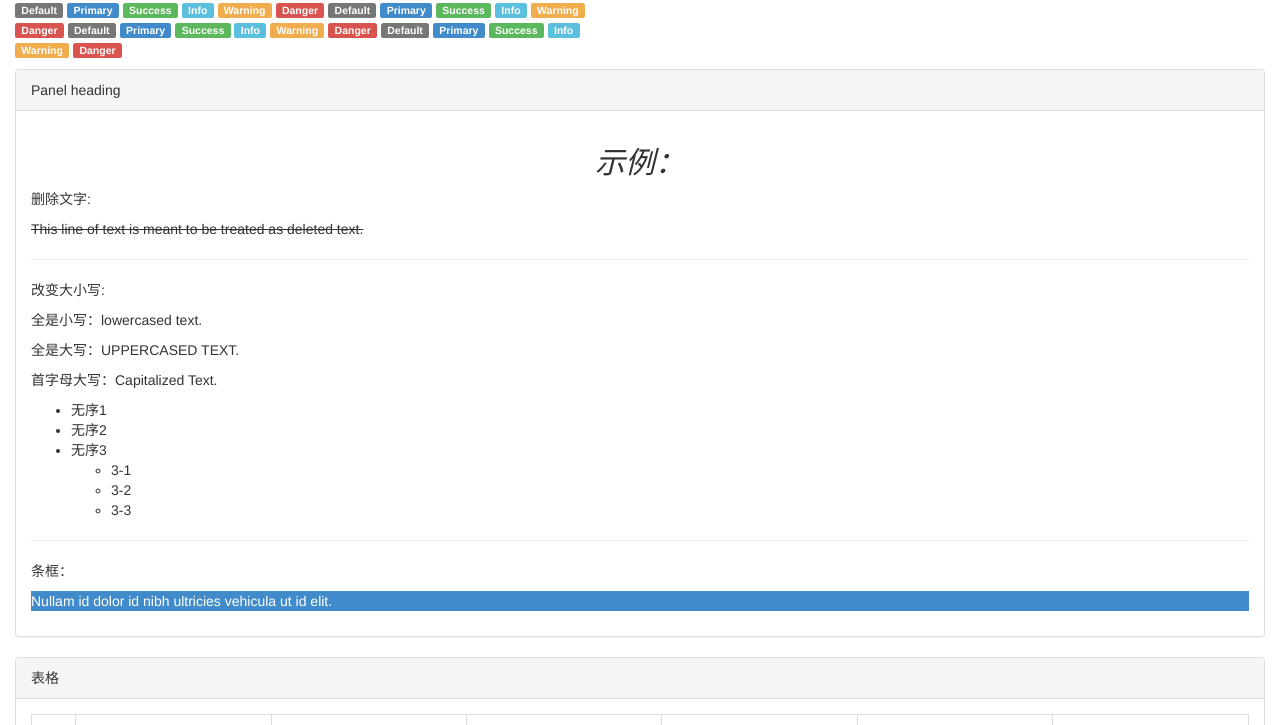
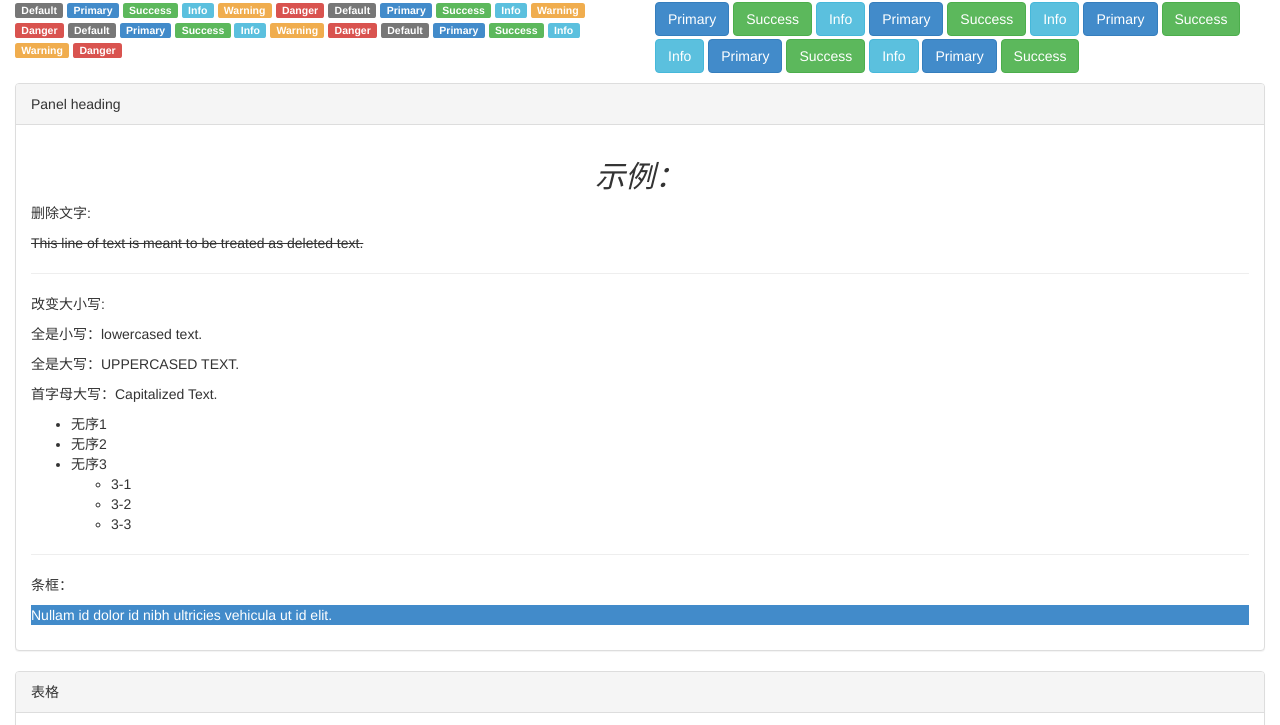
Before and after one commit to liangaiju/bootstraplrean, a website: page staticfile/template.html in a window 1280 px wide. Shown: the part 71-796 px from the top of the page. Drawn offline with nearby package versions, Linux system fonts and the light colour scheme.

Commit message:
add button

```diff
--- a/staticfile/css/app.css
+++ b/staticfile/css/app.css
@@ -1,3 +1,6 @@
 .label-more{
 	display: inline-block;
 }
+.button-more{
+	margin-top: 3px;
+}
--- a/staticfile/template.html
+++ b/staticfile/template.html
@@ -51,6 +51,45 @@
           <span class="label label-danger label-more">Danger</span>
         </div>
         <div class="col-md-6">
+          <!-- Provides extra visual weight and identifies the primary action in a set of buttons -->
+          <button type="button" class="btn btn-primary button-more">Primary</button>
+
+          <!-- Indicates a successful or positive action -->
+          <button type="button" class="btn btn-success button-more">Success</button>
+
+          <!-- Contextual button for informational alert messages -->
+          <button type="button" class="btn btn-info button-more" >Info</button>
+          <!-- Provides extra visual weight and identifies the primary action in a set of buttons -->
+          <button type="button" class="btn btn-primary button-more">Primary</button>
+
+          <!-- Indicates a successful or positive action -->
+          <button type="button" class="btn btn-success button-more">Success</button>
+
+          <!-- Contextual button for informational alert messages -->
+          <button type="button" class="btn btn-info button-more">Info</button>
+          <!-- Provides extra visual weight and identifies the primary action in a set of buttons -->
+          <button type="button" class="btn btn-primary button-more">Primary</button>
+
+          <!-- Indicates a successful or positive action -->
+          <button type="button" class="btn btn-success button-more">Success</button>
+
+
+          <!-- Contextual button for informational alert messages -->
+          <button type="button" class="btn btn-info button-more">Info</button>
+          <!-- Provides extra visual weight and identifies the primary action in a set of buttons -->
+          <button type="button" class="btn btn-primary button-more">Primary</button>
+
+          <!-- Indicates a successful or positive action -->
+          <button type="button" class="btn btn-success button-more">Success</button>
+
+
+          <!-- Contextual button for informational alert messages -->
+          <button type="button" class="btn btn-info button-more">Info</button>
+          <!-- Provides extra visual weight and identifies the primary action in a set of buttons -->
+          <button type="button" class="btn btn-primary button-more">Primary</button>
+
+          <!-- Indicates a successful or positive action -->
+          <button type="button" class="btn btn-success button-more">Success</button>
 
         </div>
       </div>
```
